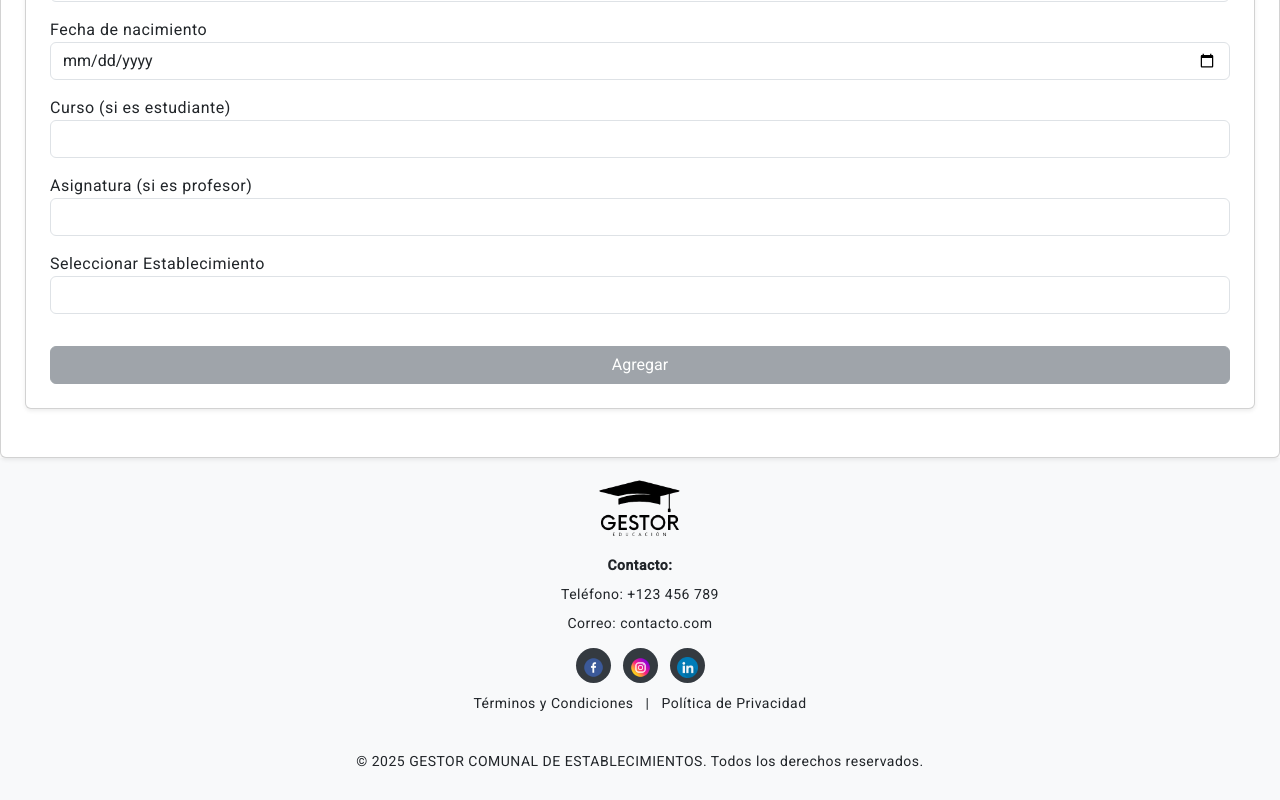
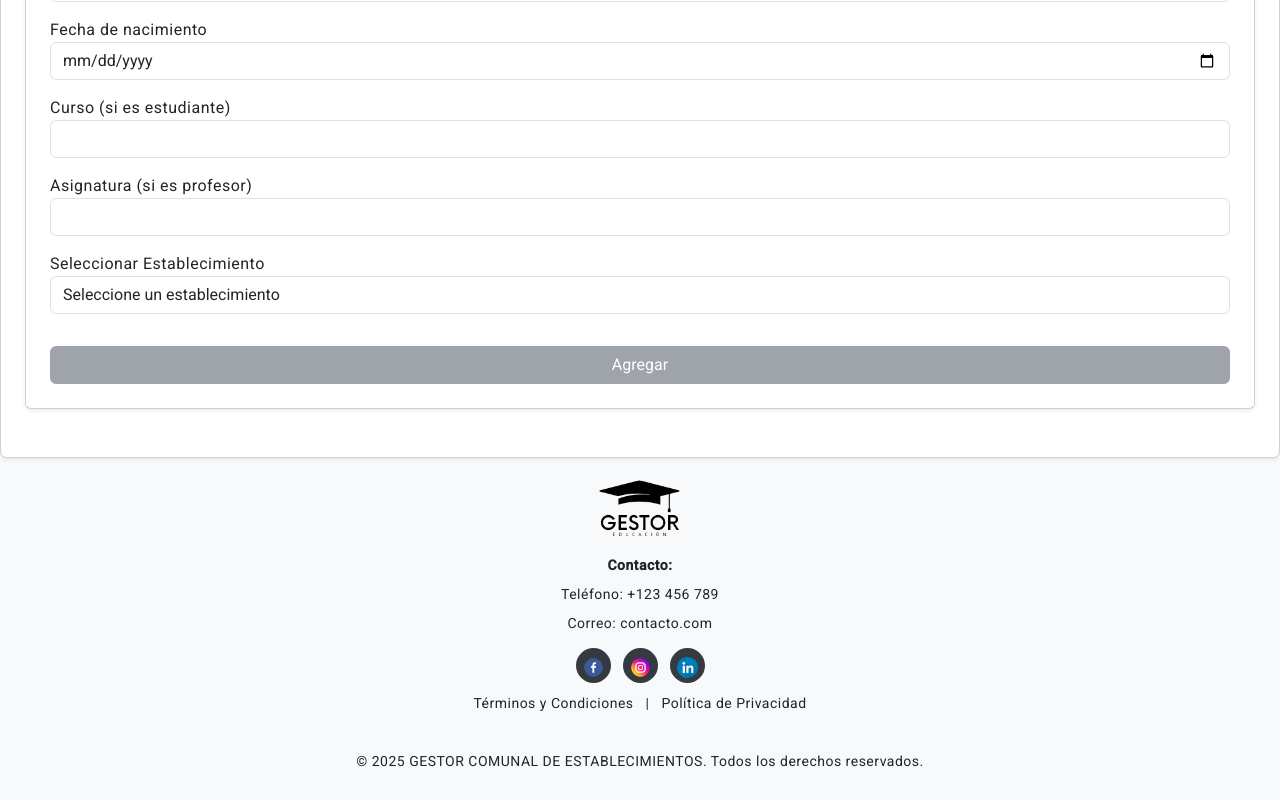
Before and after one commit to J0seFY/monosGPS-docker, an Angular app in the folder frontend/: page /buscarPersonas in a window 1280 px wide. Shown: the part 874-1674 px from the top of the page. Built offline with nearby package versions, Linux system fonts and the light colour scheme.

Commit message:
intento 3

```diff
--- a/frontend/src/app/components/agregar-persona/agregar-persona.component.html
+++ b/frontend/src/app/components/agregar-persona/agregar-persona.component.html
@@ -61,12 +61,11 @@
         <input type="text" [(ngModel)]="persona.asignatura" name="asignatura" class="form-control" />
       </div>
 
-      <!-- Establecimiento -->
       <div class="form-group mb-3">
         <label>Seleccionar Establecimiento</label>
         <select [(ngModel)]="persona.establecimiento" name="establecimiento" class="form-control" required>
-          <option value="">Seleccione un establecimiento</option>
-          <option *ngFor="let colegio of colegios" [value]="colegio.id">
+          <option [value]="0">Seleccione un establecimiento</option>
+          <option *ngFor="let colegio of colegios" [value]="+colegio.id">
             {{ colegio.nombre }}
           </option>
         </select>
--- a/frontend/src/app/components/agregar-persona/agregar-persona.component.ts
+++ b/frontend/src/app/components/agregar-persona/agregar-persona.component.ts
@@ -13,11 +13,12 @@ export class AgregarPersonaComponent {
     rut: '',
     nombre: '',
     apellido: '',
+    correo:'',
     telefono: '',
     curso: '',
     asignatura: '',
     fechaNacimiento: '',
-    establecimiento: null
+    establecimiento: 0  // Cambiar de '' a 0
   };
 
   mensaje: string = '';
@@ -48,7 +49,7 @@ export class AgregarPersonaComponent {
           curso: '',
           asignatura: '',
           fechaNacimiento: '',
-          establecimiento: null,
+          establecimiento:0 ,
         };
       },
       error: (err) => {
```
